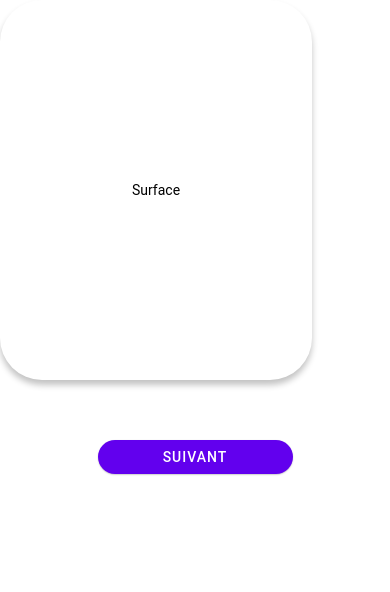
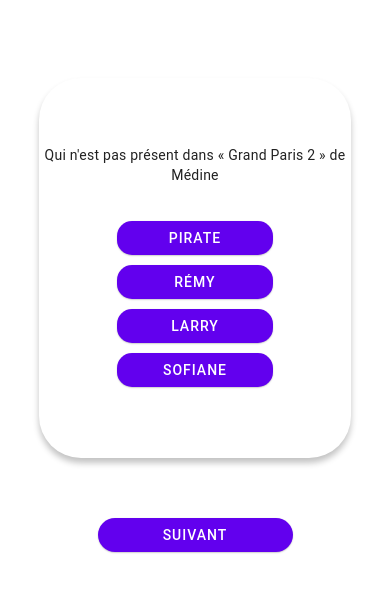
Before and after one commit to BSAMobileTeam/RapLand-Frontend, a React Native app: screen / in a window 390 px wide. Shown: the top 592 px of the page. Built offline with nearby package versions, Linux system fonts and the light colour scheme.

Commit message:
Remove useless comments and add map parameters type

```diff
--- a/app/components/QuestionPaper.tsx
+++ b/app/components/QuestionPaper.tsx
@@ -25,24 +25,21 @@
     render() {
         const { style, question } = this.props
         return (
-            <Surface style={styles.surface}>
-                <Text>Surface</Text>
+            <Surface style={[styles.surface, style]}>
+                <Paragraph style={styles.paragraph}>{question.question.intitule}</Paragraph>
+                {
+                    question.question.choix.map((choice: string, index: number) => (
+                        <Button
+                            style={styles.button}
+                            mode="contained"
+                            key={index}
+                            onPress={() => {}}
+                        >
+                            {choice}
+                        </Button>
+                    ))
+                }
             </Surface>
-            // <Surface style={[styles.surface, style]}>
-            //     {/* <Paragraph style={styles.paragraph}>{question.question.intitule}</Paragraph> */}
-            //     {/* {
-            //         question.question.choix.map((choice, index) => (
-            //             <Button
-            //                 style={styles.button}
-            //                 mode="contained"
-            //                 key={index}
-            //                 onPress={() => {}}
-            //             >
-            //                 {choice}
-            //             </Button>
-            //         ))
-            //     } */}
-            // </Surface>
         )
     }
 }
```
